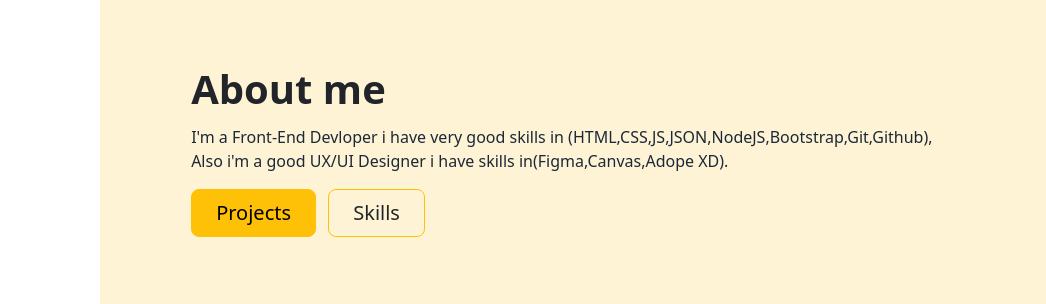
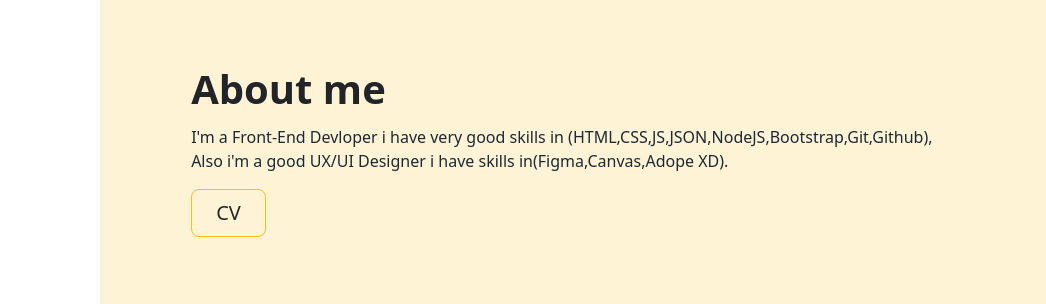
Before and after one commit to Sara-Sardar/sara-portfolio-project, a plain HTML site: page last.html in a window 1280 px wide. Shown: the part 790-1094 px from the top of the page, 0-1046 px from the left. Drawn offline with nearby package versions, Linux system fonts and the light colour scheme.

Commit message:
added my cv to about section

```diff
--- a/last.html
+++ b/last.html
@@ -136,8 +136,8 @@
               </p>
 
 
-                <a href="#project"><button type="button" class="btn btn-warning btn-lg px-4 me-md-2">Projects</button></a>
-                <a href="#skills"><button type="button" class="btn btn-outline-warning text-dark btn-lg px-4 ">Skills</button></a>
+               <!-- <a href="#project"><button type="button" class="btn btn-warning btn-lg px-4 me-md-2">Projects</button></a>-->
+                <a href="./fe dev.pdf"><button type="button" class="btn btn-outline-warning text-dark btn-lg px-4 ">CV</button></a>
 
 
        </li>
```
Also changed, not shown: 1 other file.
